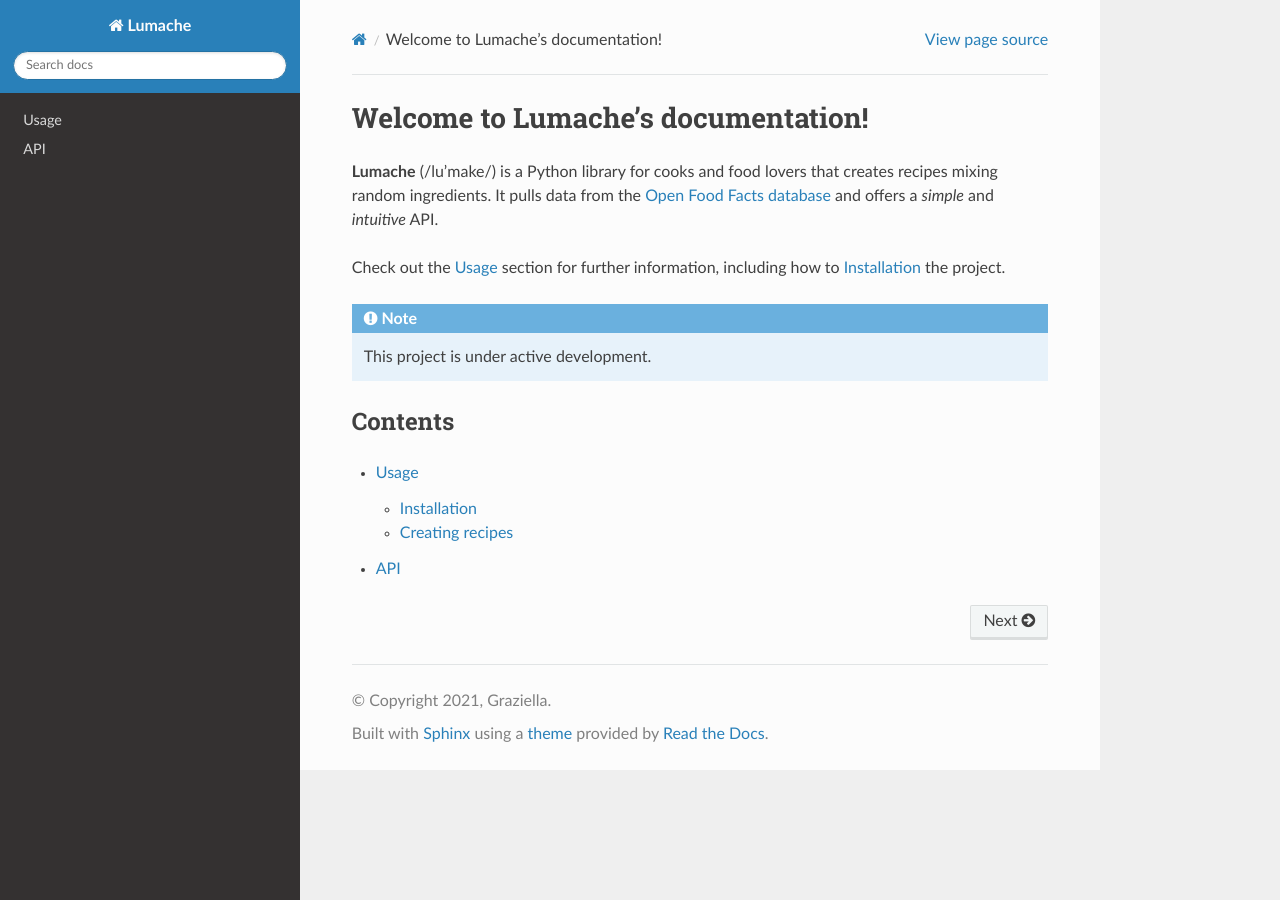
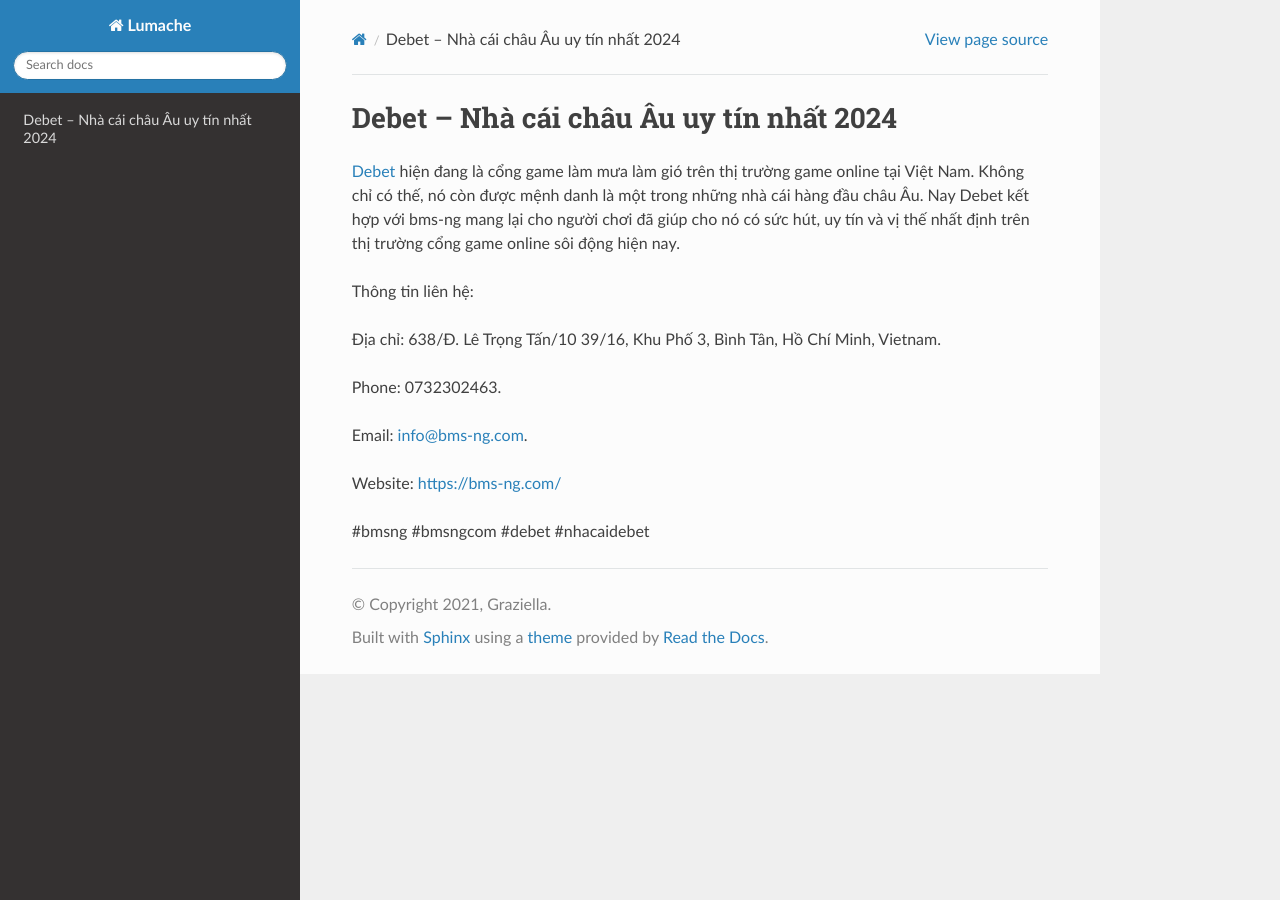
Before and after one commit to hanhtran123/bmsng, a Sphinx documentation site: the page built from docs/source/index.rst, in a window 1280 px wide. Built offline with Sphinx 7.4.7 and the Read the Docs theme 3.1.0, drawn with Linux system fonts in a browser that asks for light colours.

Commit message:
Update index.rst

```diff
--- a/docs/source/index.rst
+++ b/docs/source/index.rst
@@ -1,22 +1,16 @@
-Welcome to Lumache's documentation!
+Debet – Nhà cái châu Âu uy tín nhất 2024
 ===================================
 
-**Lumache** (/lu'make/) is a Python library for cooks and food lovers
-that creates recipes mixing random ingredients.
-It pulls data from the `Open Food Facts database <https://world.openfoodfacts.org/>`_
-and offers a *simple* and *intuitive* API.
+`Debet <https://bms-ng.com/>`_ hiện đang là cổng game làm mưa làm gió trên thị trường game online tại Việt Nam. Không chỉ có thế, nó còn được mệnh danh là một trong những nhà cái hàng đầu châu Âu. Nay Debet kết hợp với bms-ng mang lại cho người chơi đã giúp cho nó có sức hút, uy tín và vị thế nhất định trên thị trường cổng game online sôi động hiện nay.
 
-Check out the :doc:`usage` section for further information, including
-how to :ref:`installation` the project.
+Thông tin liên hệ:
 
-.. note::
+Địa chỉ: 638/Đ. Lê Trọng Tấn/10 39/16, Khu Phố 3, Bình Tân, Hồ Chí Minh, Vietnam.
 
-   This project is under active development.
+Phone: 0732302463.
 
-Contents
---------
+Email: info@bms-ng.com.
 
-.. toctree::
+Website: https://bms-ng.com/
 
-   usage
-   api
+#bmsng #bmsngcom #debet #nhacaidebet
```
